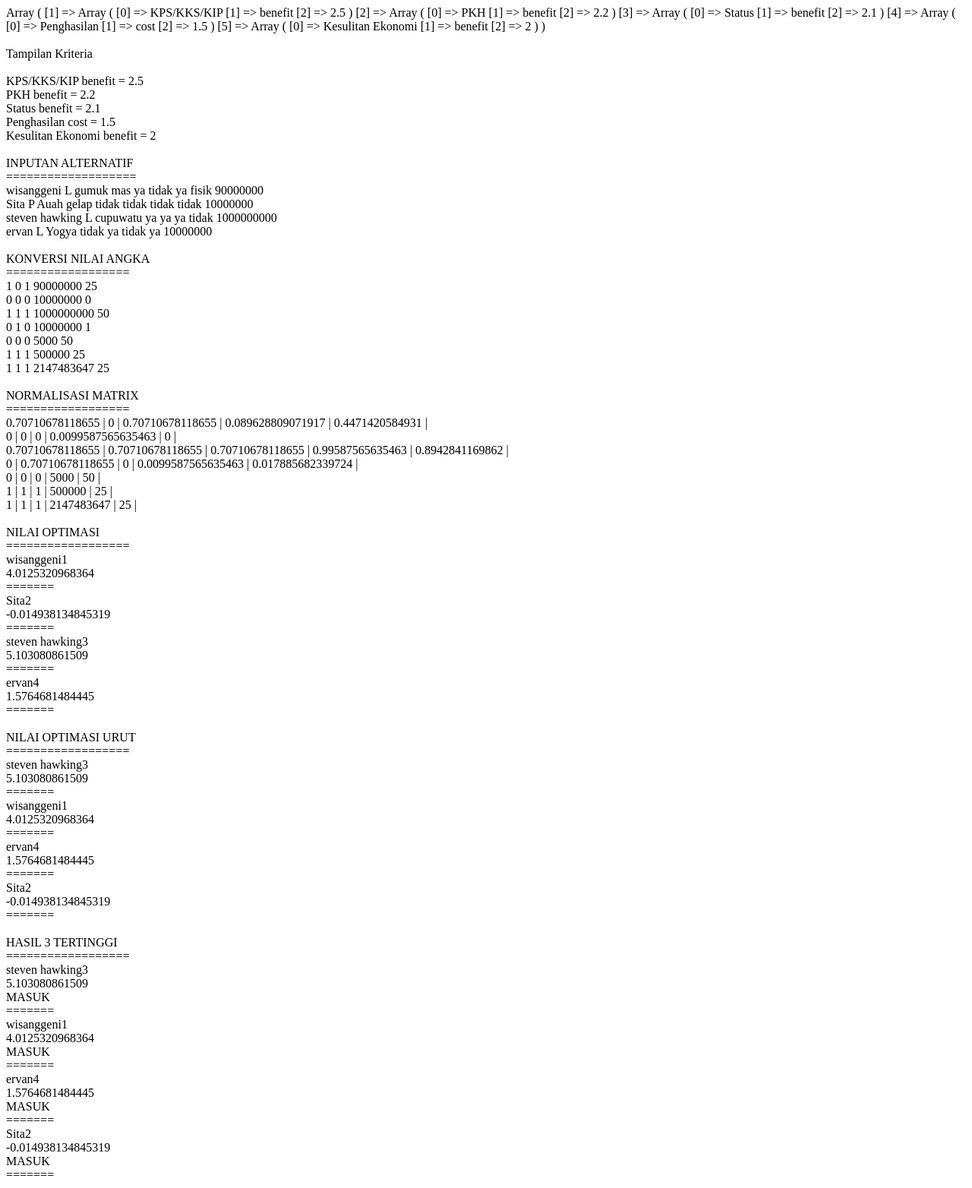
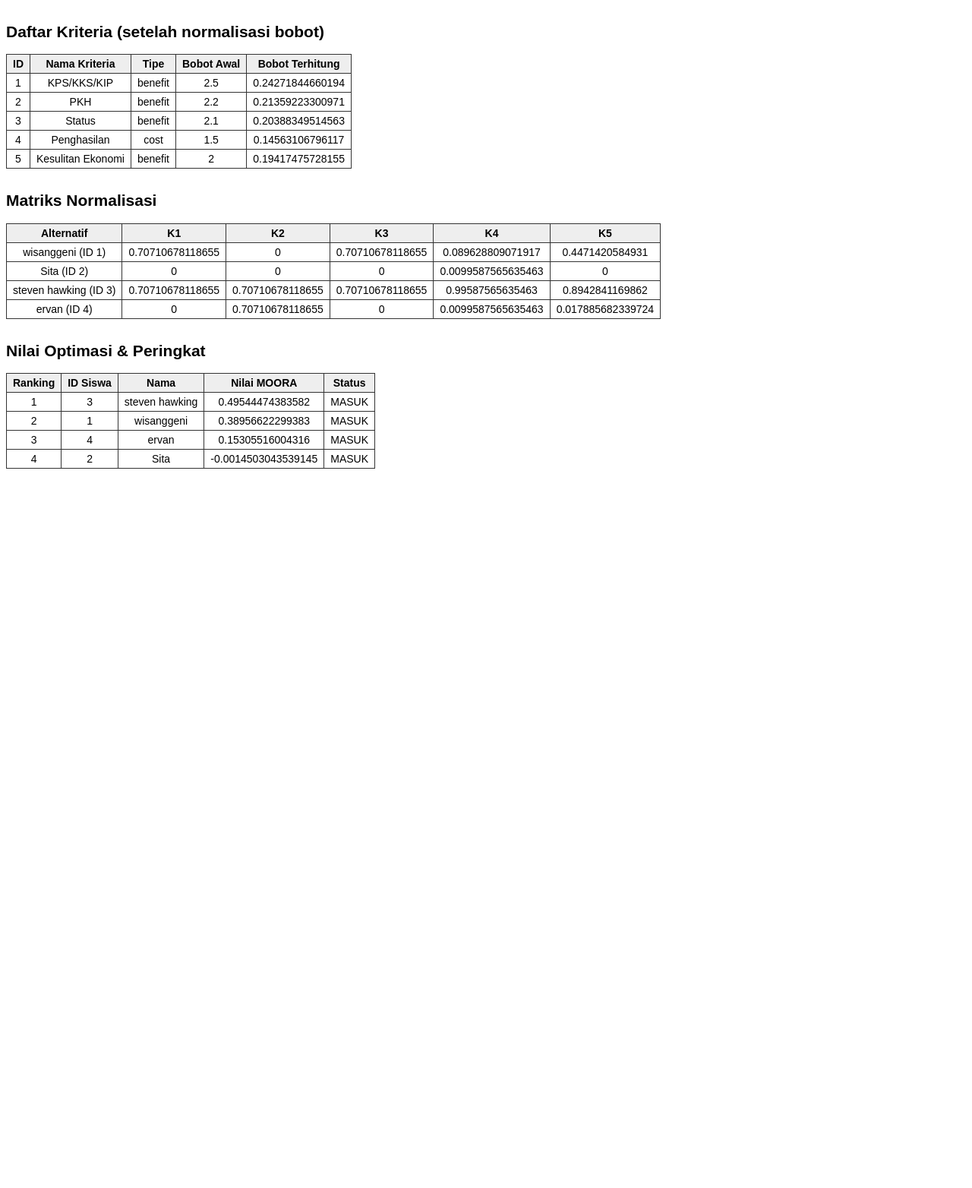
Before and after one commit to galihratnawidya/moora-spk, a PHP site: page /html2pdf/cekhitung.php in a window 1280 px wide. Shown: the whole page at 76% size. After the commit the page ends 617 px from the top, so only its background shows below. Run offline with PHP 8.4, Linux system fonts and the light colour scheme; data comes from the database, SQL or seed files in the repository.

Commit message:
Update cekhitung.php
ALGORITMA PENENTUAN BOBOT

```diff
--- a/cekhitung.php
+++ b/cekhitung.php
@@ -1,157 +1,265 @@
 <?php
-//-- konfigurasi database
-$dbhost = 'localhost';
-$dbuser = 'root';
-$dbpass = '';
-$dbname = 'db_moora';
-//-- koneksi ke database server dengan extension mysqli
-$db = new mysqli($dbhost,$dbuser,$dbpass,$dbname);
-//-- hentikan program dan tampilkan pesan kesalahan jika koneksi gagal
+// =============================
+// KONEKSI DATABASE
+// =============================
+$host   = 'localhost';
+$user   = 'root';
+$pass   = '';
+$dbName = 'db_moora';
+
+$db = new mysqli($host, $user, $pass, $dbName);
 if ($db->connect_error) {
-   die('Connect Error ('.$db->connect_errno.')'.$db->connect_error);
+    die('Connect Error (' . $db->connect_errno . ') ' . $db->connect_error);
 }
 
-// PROSES PENGALMBILAN KRITERIA DARI DB
+// =============================
+// 1. AMBIL DATA KRITERIA
+// =============================
+$kriteria = [];
+$sql = "SELECT id_kriteria, kriteria, type, bobot FROM tabel_kriteria";
+$result = $db->query($sql);
 
-$sql = 'SELECT * FROM tabel_kriteria';
-$result = $db->query($sql);
-//-- menyiapkan variable penampung berupa array
-$kriteria=array();
-//-- melakukan iterasi pengisian array untuk tiap record data yang didapat
-foreach ($result as $row) {
-   $kriteria[$row['id_kriteria']]=array($row['kriteria'],$row['type'],$row['bobot']);
+if (!$result) {
+    die("Query kriteria gagal: " . $db->error);
 }
 
-// MENAMPILKAN KRITERIA
-print_r($kriteria);
-echo "<br><br> Tampilan Kriteria<br><br>";
-foreach ($kriteria as $id_kriteria => $value) {
-   echo $kriteria[$id_kriteria][0]." ".$kriteria[$id_kriteria][1]." = ".$kriteria[$id_kriteria][2]."<br>";
+while ($row = $result->fetch_assoc()) {
+    $id = (int)$row['id_kriteria'];
+    $kriteria[$id] = [
+        'nama'       => $row['kriteria'],
+        'type'       => strtolower($row['type']),   // benefit / cost
+        'bobot_awal' => (float)$row['bobot'],       // skor awal (sebelum algoritma)
+        'bobot'      => 0.0                         // bobot hasil algoritma
+    ];
 }
 
-//proses pengambilan nilai
+// =============================
+// 2. ALGORITMA PENENTUAN BOBOT
+//    (NORMALISASI BOBOT_AWAL)
+// =============================
 
-$sql = 'SELECT * FROM tabel_siswa';
-$result = $db->query($sql);
-//-- menyiapkan variable penampung berupa array
-$alternatif=array();
-//-- melakukan iterasi pengisian array untuk tiap record data yang didapat
-foreach ($result as $row) {
-   $alternatif[$row['id_siswa']]=array($row['nama'],
-                                               $row['jenis_kelamin'],
-                                    $row['alamat'],
-                                    $row['KPS'],
-                                    $row['PKH'],
-                                    $row['status'],
-                                    $row['ekonomi'],
-                                    $row['penghasilan']);
+$totalBobot = 0.0;
+foreach ($kriteria as $id => $k) {
+    $totalBobot += $k['bobot_awal'];
 }
 
-//MENAMPILKAN NILAI ALTERNATIF
-echo "<br> INPUTAN ALTERNATIF <br>===================<br>";
-foreach ($alternatif as $id_siswa => $value) {
-   for ($i=0; $i <= 7 ; $i++) {
-      echo $alternatif[$id_siswa][$i]." ";
-   }
-   echo "<br>";
+if ($totalBobot > 0) {
+    // normalisasi: wj = bobot_awal_j / Σ bobot_awal
+    foreach ($kriteria as $id => $k) {
+        $kriteria[$id]['bobot'] = $k['bobot_awal'] / $totalBobot;
+    }
+} else {
+    // fallback: kalau semua bobot_awal = 0, bagi rata
+    $jumlahKriteria = count($kriteria);
+    if ($jumlahKriteria > 0) {
+        foreach ($kriteria as $id => $k) {
+            $kriteria[$id]['bobot'] = 1 / $jumlahKriteria;
+        }
+    }
 }
 
-//proses merubah nilai ke angka
+// =============================
+// 3. AMBIL DATA ALTERNATIF (SISWA)
+// =============================
+$alternatif = [];
+$sql = "SELECT * FROM tabel_siswa ORDER BY id_siswa";
+$result = $db->query($sql);
 
-//-- query untuk mendapatkan semua data sample penilaian di tabel moo_nilai
-$sql = 'SELECT * FROM tabel_nilai ORDER BY id_siswa,id_kriteria';
-$result = $db->query($sql);
-//-- menyiapkan variable penampung berupa array
-$sample=array();
-//-- melakukan iterasi pengisian array untuk tiap record data yang didapat
-foreach ($result as $row) {
-   //-- jika array $sample[$row['id_alternatif']] belum ada maka buat baru
-   //-- $row['id_alternatif'] adalah id kandidat/alternatif
-   if (!isset($sample[$row['id_siswa']])) {
-      $sample[$row['id_siswa']] = array();
-   }
-   $sample[$row['id_siswa']][$row['id_kriteria']] = $row['nilai'];
+if (!$result) {
+    die("Query siswa gagal: " . $db->error);
 }
 
-//MeNAMPILKAN PERUBAHAN NILAI KE ANGKA
-echo "<br> KONVERSI NILAI ANGKA <br>==================<br>";
-foreach ($sample as $id_sample => $value) {
-   foreach ($kriteria as $id_kriteria => $value) {
-      echo $sample[$id_sample][$id_kriteria]." ";
-   }
-   echo "<br>";
+while ($row = $result->fetch_assoc()) {
+    $id = (int)$row['id_siswa'];
+    // simpan seluruh data siswa, minimal butuh 'nama'
+    $alternatif[$id] = $row;
 }
 
+// =============================
+// 4. AMBIL NILAI (MATRIX KEPUTUSAN)
+// =============================
+$sample = [];
+$sql = "SELECT id_siswa, id_kriteria, nilai
+        FROM tabel_nilai
+        WHERE id_kriteria <> 0
+        ORDER BY id_siswa, id_kriteria";
 
-//PROSES NORMALISASI MATRIX
-//-- inisialisasi nilai normalisasi dengan nilai dari $sample
-$normal=$sample;
-foreach($kriteria as $id_kriteria=>$k){
-   //-- inisialisasi nilai pembagi tiap kriteria
-   $pembagi=0;
-   foreach($alternatif as $id_siswa=>$a){
-      $pembagi+=pow($sample[$id_siswa][$id_kriteria],2);
-   }
-   foreach($alternatif as $id_alternatif=>$a){
-      $normal[$id_alternatif][$id_kriteria]/=sqrt($pembagi);
-   }
+$result = $db->query($sql);
+
+if (!$result) {
+    die("Query nilai gagal: " . $db->error);
 }
 
-//MENAMPILKAN NORMALISASI MATRIX
-echo "<br> NORMALISASI MATRIX <br>==================<br>";
-foreach ($normal as $id_normal => $value) {
-   foreach ($kriteria as $id_kriteria => $value) {
-      echo $normal[$id_normal][$id_kriteria]." | ";
-   }
-   echo "<br>";
+while ($row = $result->fetch_assoc()) {
+    $idSiswa    = (int)$row['id_siswa'];
+    $idKriteria = (int)$row['id_kriteria'];
+    $nilai      = (float)$row['nilai'];
+
+    if (!isset($sample[$idSiswa])) {
+        $sample[$idSiswa] = [];
+    }
+    $sample[$idSiswa][$idKriteria] = $nilai;
 }
 
-
-//MENGHITUNG NILAI OPTIMASI
-$optimasi=array();
-foreach($alternatif as $id_siswa=>$a){
-   $optimasi[$id_siswa]=0;
-   foreach($kriteria as $id_kriteria=>$k){
-      $optimasi[$id_siswa]+=$normal[$id_siswa][$id_kriteria]*($k[1]=='benefit'?1:-1)*$k[2];
-   }
+// pastikan setiap alternatif & kriteria punya nilai (kalau kosong, isi 0)
+foreach ($alternatif as $idSiswa => $alt) {
+    if (!isset($sample[$idSiswa])) {
+        $sample[$idSiswa] = [];
+    }
+    foreach ($kriteria as $idKriteria => $k) {
+        if (!isset($sample[$idSiswa][$idKriteria])) {
+            $sample[$idSiswa][$idKriteria] = 0.0;
+        }
+    }
 }
 
-//menampilkan NILAI OPTIMASI
+// =============================
+// 5. NORMALISASI MATRIKS (MOORA)
+//    r_ij = x_ij / sqrt( Σ x_ij^2 )
+// =============================
+$normal = [];
 
-echo "<br> NILAI OPTIMASI <br>==================<br>";
-foreach ($optimasi as $id_optimasi => $value) {
-      echo $alternatif[$id_optimasi][0].$id_optimasi."<br>".$optimasi[$id_optimasi];
-   echo "<br>=======<br>";
+// inisialisasi array normal
+foreach ($alternatif as $idSiswa => $alt) {
+    $normal[$idSiswa] = [];
 }
 
-//MERANGKING
+foreach ($kriteria as $idKriteria => $k) {
+    $pembagi = 0.0;
 
-//--mengurutkan data secara descending dengan tetap mempertahankan key/index array-nya
-arsort($optimasi);
-//-- mendapatkan key/index item array yang pertama
-$index=key($optimasi);
+    // hitung penyebut (akar dari jumlah kuadrat)
+    foreach ($alternatif as $idSiswa => $alt) {
+        $nilai = $sample[$idSiswa][$idKriteria];
+        $pembagi += pow($nilai, 2);
+    }
 
-//-- menampilkan hasil akhir
-echo "<br> NILAI OPTIMASI URUT <br>==================<br>";
-foreach ($optimasi as $id_optimasi => $value) {
-      echo $alternatif[$id_optimasi][0].$id_optimasi."<br>".$optimasi[$id_optimasi];
-   echo "<br>=======<br>";
+    $akar = $pembagi > 0 ? sqrt($pembagi) : 1;
+
+    // normalisasi tiap alternatif untuk kriteria ini
+    foreach ($alternatif as $idSiswa => $alt) {
+        $nilai = $sample[$idSiswa][$idKriteria];
+        $normal[$idSiswa][$idKriteria] = $nilai / $akar;
+    }
 }
 
-echo "<br> HASIL 3 TERTINGGI <br>==================<br>";
-$rank = 1;
-foreach ($optimasi as $id_optimasi => $value) {
-      echo $alternatif[$id_optimasi][0].$id_optimasi."<br>".$optimasi[$id_optimasi];
+// =============================
+// 6. HITUNG NILAI OPTIMASI MOORA
+//    Yi = Σ(benefit) - Σ(cost)
+//    dengan bobot dari algoritma di atas
+// =============================
+$optimasi = [];
 
-      if ($rank <= 5) {
-         echo "<br>MASUK";
-      }else{
-         echo "<br>TOLAK";
-      }
-      echo "<br>=======<br>";
-      $rank++;
+foreach ($alternatif as $idSiswa => $alt) {
+    $score = 0.0;
+
+    foreach ($kriteria as $idKriteria => $k) {
+        $nij   = $normal[$idSiswa][$idKriteria];
+        $bobot = $k['bobot'];              // bobot hasil algoritma
+        $sign  = ($k['type'] === 'benefit') ? 1 : -1;
+
+        $score += $nij * $bobot * $sign;
+    }
+
+    $optimasi[$idSiswa] = $score;
 }
 
+// urutkan dari terbesar ke terkecil
+arsort($optimasi);
 
+// =============================
+// 7. TAMPILKAN HASIL DALAM HTML
+// =============================
+?>
+<!DOCTYPE html>
+<html>
+<head>
+    <meta charset="utf-8">
+    <title>Perhitungan MOORA - Penentuan Bobot Otomatis</title>
+    <style>
+        body { font-family: Arial, sans-serif; font-size: 14px; }
+        h2 { margin-top: 30px; }
+        table { border-collapse: collapse; margin-top: 10px; }
+        th, td { border: 1px solid #333; padding: 4px 8px; text-align: center; }
+        th { background: #eee; }
+    </style>
+</head>
+<body>
 
+<h2>Daftar Kriteria (setelah normalisasi bobot)</h2>
+<table>
+    <tr>
+        <th>ID</th>
+        <th>Nama Kriteria</th>
+        <th>Tipe</th>
+        <th>Bobot Awal</th>
+        <th>Bobot Terhitung</th>
+    </tr>
+    <?php foreach ($kriteria as $idKriteria => $k): ?>
+        <tr>
+            <td><?php echo $idKriteria; ?></td>
+            <td><?php echo htmlspecialchars($k['nama']); ?></td>
+            <td><?php echo htmlspecialchars($k['type']); ?></td>
+            <td><?php echo $k['bobot_awal']; ?></td>
+            <td><?php echo $k['bobot']; ?></td>
+        </tr>
+    <?php endforeach; ?>
+</table>
+
+<h2>Matriks Normalisasi</h2>
+<table>
+    <tr>
+        <th>Alternatif</th>
+        <?php foreach ($kriteria as $idKriteria => $k): ?>
+            <th>K<?php echo $idKriteria; ?></th>
+        <?php endforeach; ?>
+    </tr>
+    <?php foreach ($alternatif as $idSiswa => $alt): ?>
+        <tr>
+            <td><?php echo htmlspecialchars($alt['nama']) . ' (ID ' . $idSiswa . ')'; ?></td>
+            <?php foreach ($kriteria as $idKriteria => $k): ?>
+                <td>
+                    <?php
+                    echo isset($normal[$idSiswa][$idKriteria])
+                        ? $normal[$idSiswa][$idKriteria]
+                        : 0;
+                    ?>
+                </td>
+            <?php endforeach; ?>
+        </tr>
+    <?php endforeach; ?>
+</table>
+
+<h2>Nilai Optimasi & Peringkat</h2>
+<table>
+    <tr>
+        <th>Ranking</th>
+        <th>ID Siswa</th>
+        <th>Nama</th>
+        <th>Nilai MOORA</th>
+        <th>Status</th>
+    </tr>
+    <?php
+    $rank = 1;
+    foreach ($optimasi as $idSiswa => $nilai):
+        // di sini top 5 dikasih status "MASUK", sisanya "TOLAK"
+        $status = ($rank <= 5) ? 'MASUK' : 'TOLAK';
+    ?>
+        <tr>
+            <td><?php echo $rank; ?></td>
+            <td><?php echo $idSiswa; ?></td>
+            <td><?php echo htmlspecialchars($alternatif[$idSiswa]['nama']); ?></td>
+            <td><?php echo $nilai; ?></td>
+            <td><?php echo $status; ?></td>
+        </tr>
+    <?php
+        $rank++;
+    endforeach;
+    ?>
+</table>
+
+</body>
+</html>
+<?php
+// tutup koneksi
+$db->close();
 ?>
```
